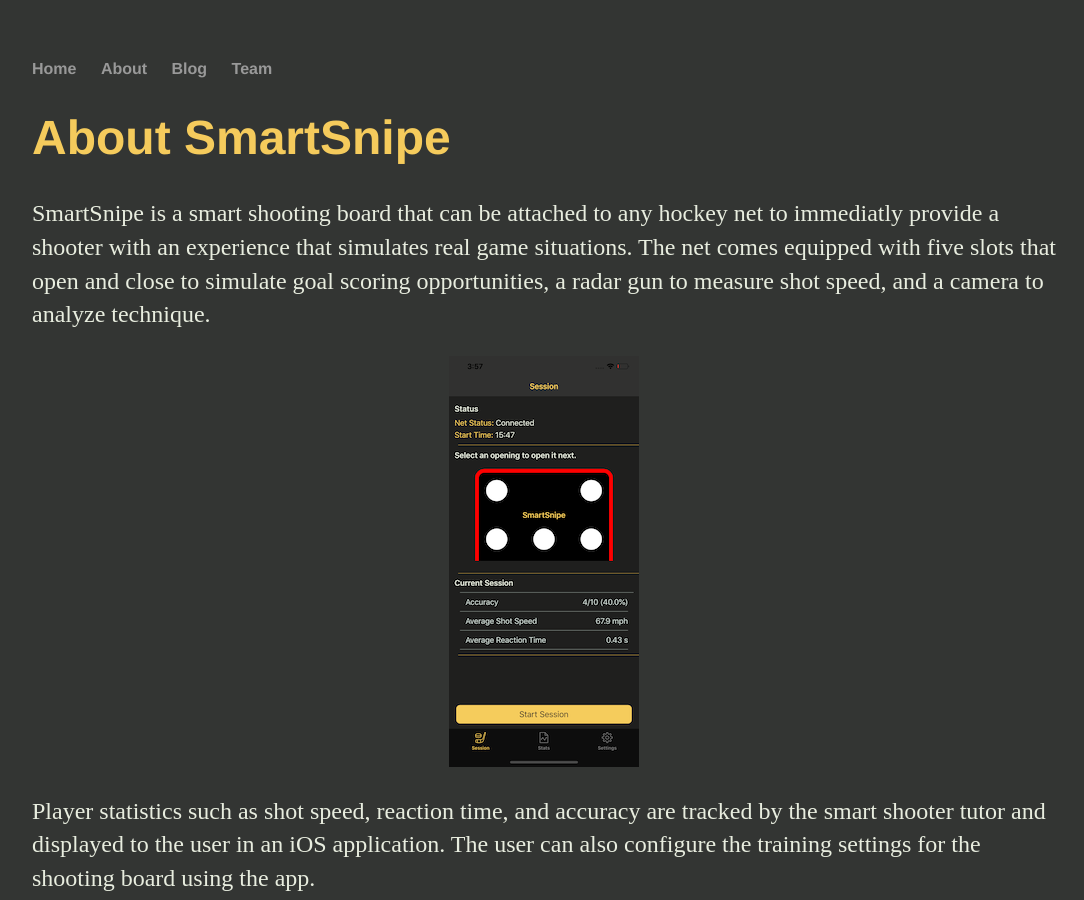
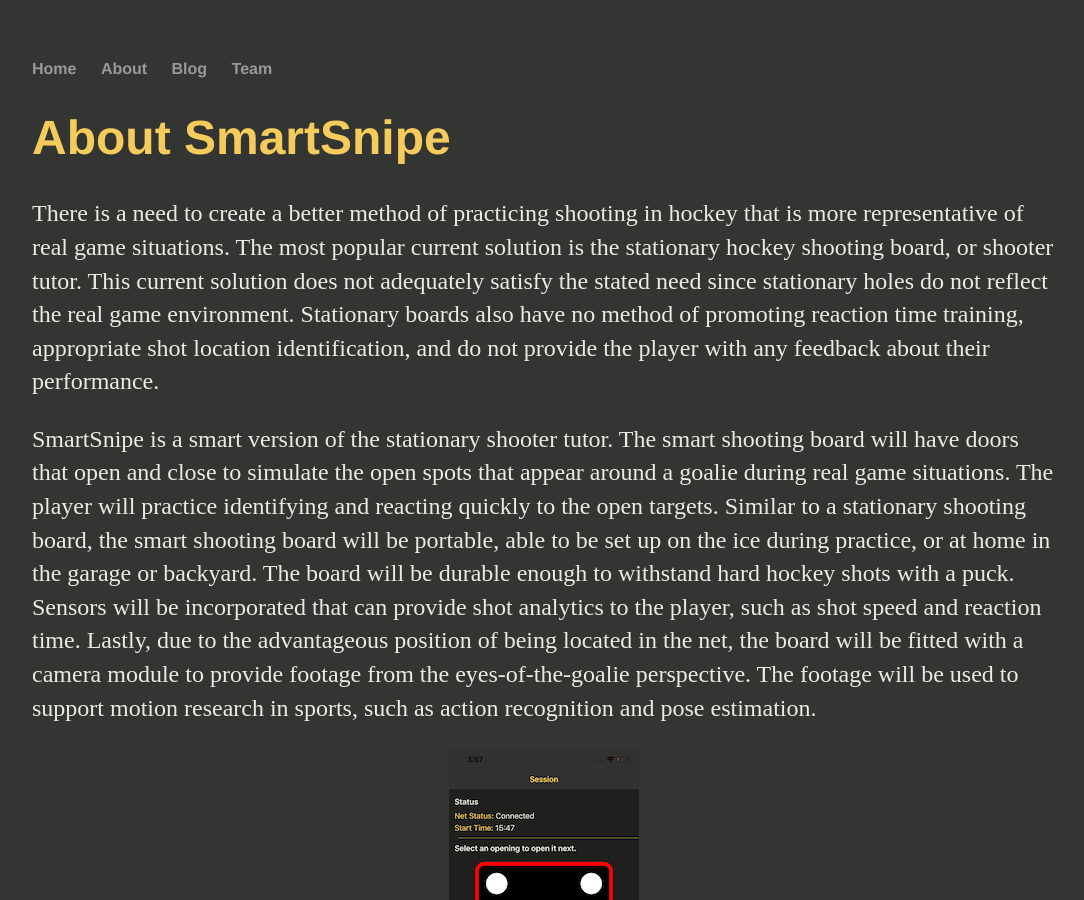
Before and after one commit to SmartSnipe/SmartSnipe.github.io, a Jekyll site: the page built from about/index.html, in a window 1280 px wide and 900 px high. Shown: the whole window, without its empty margins (96-1180 px from the left). Built offline with Jekyll 4.4.1, drawn with Linux system fonts in a browser that asks for light colours; grey boxes are pictures that could not be loaded.

Commit message:
Update index.html

```diff
--- a/about/index.html
+++ b/about/index.html
@@ -4,7 +4,8 @@
 ---
 <div class="blurb">
 	<h1>About SmartSnipe</h1>
-	<p>SmartSnipe is a smart shooting board that can be attached to any hockey net to immediatly provide a shooter with an experience that simulates real game situations. The net comes equipped with five slots that open and close to simulate goal scoring opportunities, a radar gun to measure shot speed, and a camera to analyze technique. </p>
+	<p>There is a need to create a better method of practicing shooting in hockey that is more representative of real game situations. The most popular current solution is the stationary hockey shooting board, or shooter tutor. This current solution does not adequately satisfy the stated need since stationary holes do not reflect the real game environment. Stationary boards also have no method of promoting reaction time training, appropriate shot location identification, and do not provide the player with any feedback about their performance.</p>
+	<p>SmartSnipe is a smart version of the stationary shooter tutor. The smart shooting board will have doors that open and close to simulate the open spots that appear around a goalie during real game situations. The player will practice identifying and reacting quickly to the open targets. Similar to a stationary shooting board, the smart shooting board will be portable, able to be set up on the ice during practice, or at home in the garage or backyard. The board will be durable enough to withstand hard hockey shots with a puck. Sensors will be incorporated that can provide shot analytics to the player, such as shot speed and reaction time. Lastly, due to the advantageous position of being located in the net, the board will be fitted with a camera module to provide footage from the eyes-of-the-goalie perspective. The footage will be used to support motion research in sports, such as action recognition and pose estimation.</p>
 	<center>
 	<img src="/Assets/ios.png" alt ="SmartSnipe iOS">
 	</center>
```
